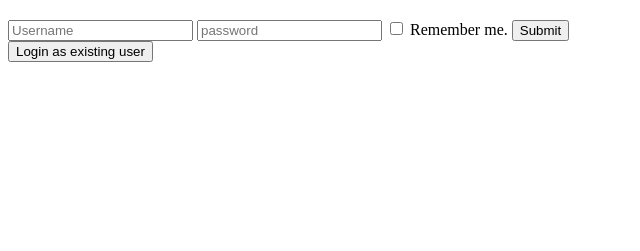
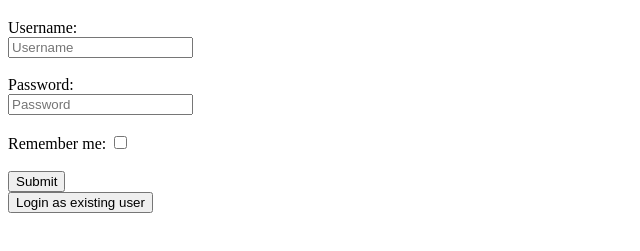
Before and after one commit to acciojob/remember-me-login-form-sai4u-dev, a website: page main.html in a window 1280 px wide. Shown: the part 61-312 px from the top of the page, without its empty margins (0-640 px from the left). Drawn offline with Linux system fonts and the light colour scheme.

Commit message:
created a submission

```diff
--- a/main.html
+++ b/main.html
@@ -8,20 +8,23 @@
 
 <body>
 	<!-- the entire body must be written by student -->
-	<h1>Login Form</h1>
-	<form>
-		<input type="text" placeholder="Username" id="username" />
+	 <h1>Login Form</h1>
 
-		<input type="password" placeholder="password" id="password" />
+  <form id="loginForm">
+    <label for="username">Username:</label><br>
+    <input type="text" id="username" placeholder="Username"><br><br>
 
-		<label for="checkbox">
-		  <input type="checkbox" id="checkbox" name="remember">
-		  Remember me.
-		</label>
+    <label for="password">Password:</label><br>
+    <input type="password" id="password" placeholder="Password"><br><br>
 
-		  <input type="submit" id="submit" value="Submit">
-	</form>
-	<button id="existing">Login as existing user</button>
+    <label for="checkbox">Remember me:</label>
+    <input type="checkbox" id="checkbox"><br><br>
+
+    <input type="submit" id="submit" value="Submit">
+  </form>
+
+  <button id="existing">Login as existing user</button>
+
     <script type="text/javascript" src="./script.js">
 </script>
 
--- a/script.js
+++ b/script.js
@@ -1,23 +1,22 @@
+document.addEventListener('DOMContentLoaded', function () {
+  const form = document.getElementById('loginForm');
   const usernameInput = document.getElementById('username');
   const passwordInput = document.getElementById('password');
   const rememberCheckbox = document.getElementById('checkbox');
   const submitButton = document.getElementById('submit');
   const existingButton = document.getElementById('existing');
-const form = document.getElementById('loginForm');
 
-// Load saved credentials on page load
-window.onload = () => {
+  // Check localStorage on load
   const savedUsername = localStorage.getItem('username');
   const savedPassword = localStorage.getItem('password');
 
   if (savedUsername && savedPassword) {
     existingButton.style.display = 'inline-block';
   }
-};
 
-// Handle form submission
+  // Form submit handler
   form.addEventListener('submit', function (e) {
-  e.preventDefault(); // Prevent form reload
+    e.preventDefault();
 
     const username = usernameInput.value;
     const password = passwordInput.value;
@@ -36,10 +35,11 @@ form.addEventListener('submit', function (e) {
     }
   });
 
-// Handle existing user login
+  // Existing user button handler
   existingButton.addEventListener('click', function () {
     const savedUsername = localStorage.getItem('username');
     if (savedUsername) {
       alert(`Logged in as ${savedUsername}`);
     }
   });
+});
```
Lines whose indentation alone changed are shown as unchanged.
